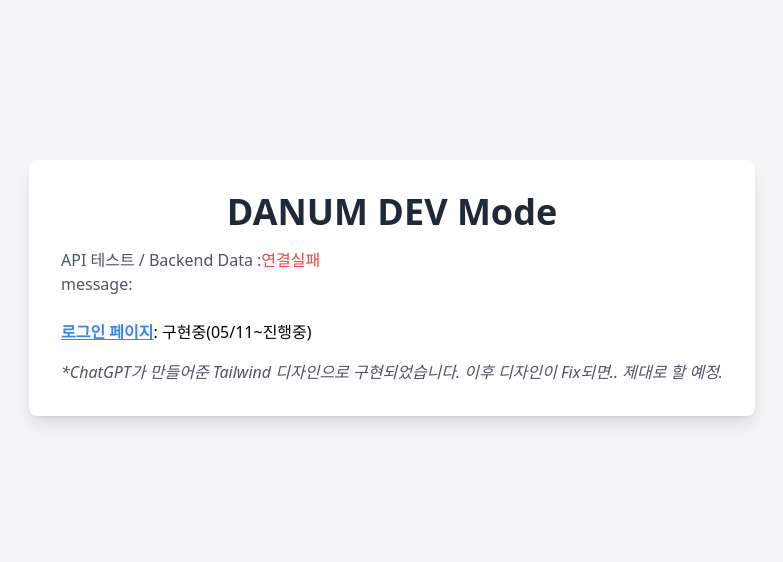
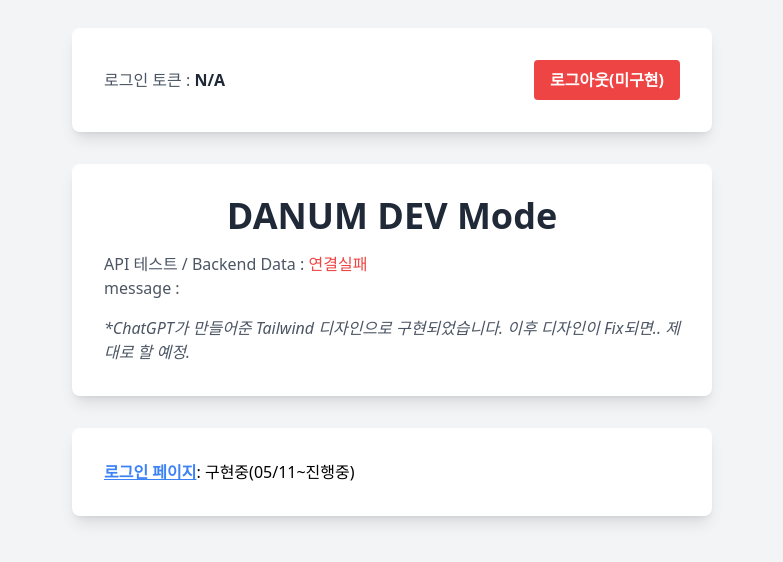
Before and after one commit to KJLBK/danum-react, a React (Vite) app: page / in a window 1280 px wide. Shown: the part 112-674 px from the top of the page, without its empty margins (248-1031 px from the left). Built offline with nearby package versions, Linux system fonts and the light colour scheme; no server answers.

Commit message:
chore: fix ui

```diff
--- a/src/pages/Home.jsx
+++ b/src/pages/Home.jsx
@@ -16,29 +16,52 @@
 
 	return (
 		<>
-			<div className="flex justify-center items-center min-h-screen bg-gray-100">
-				<div className="p-8 bg-white shadow-lg rounded-lg">
+			<div className="flex flex-col justify-center items-center min-h-screen bg-gray-100">
+				<div className="p-8 bg-white shadow-lg rounded-lg w-1/2 mb-8">
+					<div className="flex justify-between items-center">
+						<p className="text-gray-600">
+							로그인 토큰 :{' '}
+							<span className="text-gray-800 font-semibold">
+								N/A
+							</span>
+						</p>
+						<button className="bg-red-500 hover:bg-red-600 text-white font-bold py-2 px-4 rounded">
+							로그아웃(미구현)
+						</button>
+					</div>
+				</div>
+
+				<div className="p-8 bg-white shadow-lg rounded-lg w-1/2 mb-8">
 					<h1 className="text-4xl font-bold text-center text-gray-800">
 						DANUM DEV Mode
 					</h1>
 					<p className="mt-4 text-gray-600">
-						API 테스트 / Backend Data :
-						<span className={hello ? 'text-green-500' : 'text-red-500'}>
+						API 테스트 / Backend Data :{' '}
+						<span
+							className={
+								hello ? 'text-green-500' : 'text-red-500'
+							}
+						>
 							{hello ? '연결성공' : '연결실패'}
 						</span>
-						<br /> message: {data}
+						<br /> message : {data}
 					</p>
-					<br />
-					<Link to="/login" className="text-blue-500 hover:text-blue-700 font-bold underline">
-						로그인 페이지
-					</Link>
-					: 구현중(05/11~진행중)
-					<br></br>
 					<p className="mt-4 text-gray-600 italic">
-						*ChatGPT가 만들어준 Tailwind 디자인으로 구현되었습니다. 이후 디자인이 Fix되면.. 제대로 할 예정.
+						*ChatGPT가 만들어준 Tailwind 디자인으로 구현되었습니다.
+						이후 디자인이 Fix되면.. 제대로 할 예정.
 					</p>
 				</div>
-
+				<div className="p-8 bg-white shadow-lg rounded-lg w-1/2 mb-8">
+					<div>
+						<Link
+							to="/login"
+							className="text-blue-500 hover:text-blue-700 font-bold underline"
+						>
+							로그인 페이지
+						</Link>
+						: 구현중(05/11~진행중)
+					</div>
+				</div>
 			</div>
 		</>
 	)
```
